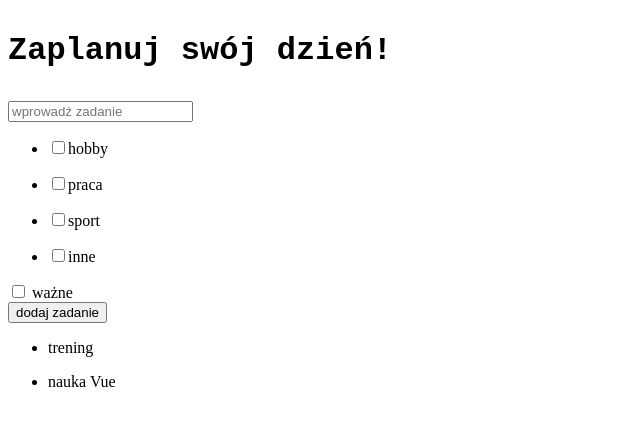
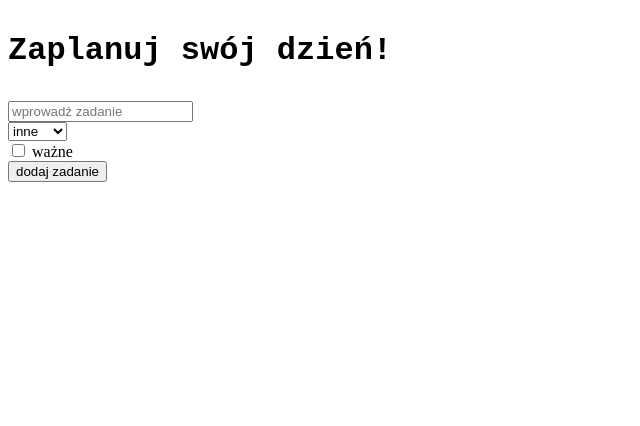
Before and after one commit to patryk-olti/HelloVue, a Vue app: page / in a window 1280 px wide. Shown: the top 426 px of the page, without its empty margins (0-640 px from the left). Built offline with nearby package versions, Linux system fonts and the light colour scheme.

Commit message:
switched checkbox element to selected element

```diff
--- a/src/containers/todoContainer.vue
+++ b/src/containers/todoContainer.vue
@@ -3,12 +3,18 @@
     <input type="text" placeholder="wprowadź zadanie" v-model="newTask.title" />
 
     <div>
-        <ul v-for='category in categories' v-bind:key='category'>
-            <li>
-                <input type='checkbox' id='category'>
-                <label for='category' >{{ category }}</label>
-            </li>
-        </ul>
+        <select
+            name='categories'
+            id='categories'
+            v-model='newTask.category'
+        >
+            <option
+                v-for='category in categories' :value='category'
+                v-bind:key='category'
+            >
+                {{ category }}
+            </option>
+        </select>
     </div>
 
     <div>
@@ -33,15 +39,7 @@ export default {
   data(){
       return{
         categories: ['hobby', 'praca', 'sport', 'inne'],
-        tasks: [{
-            id: 1,
-            title: 'trening',
-            category: 'sport'
-        },{
-            id: 2,
-            title: 'nauka Vue',
-            category: 'hobby'
-        }],
+        tasks: [],
         newTask: {
             title: '',
             category: 'inne',
```
